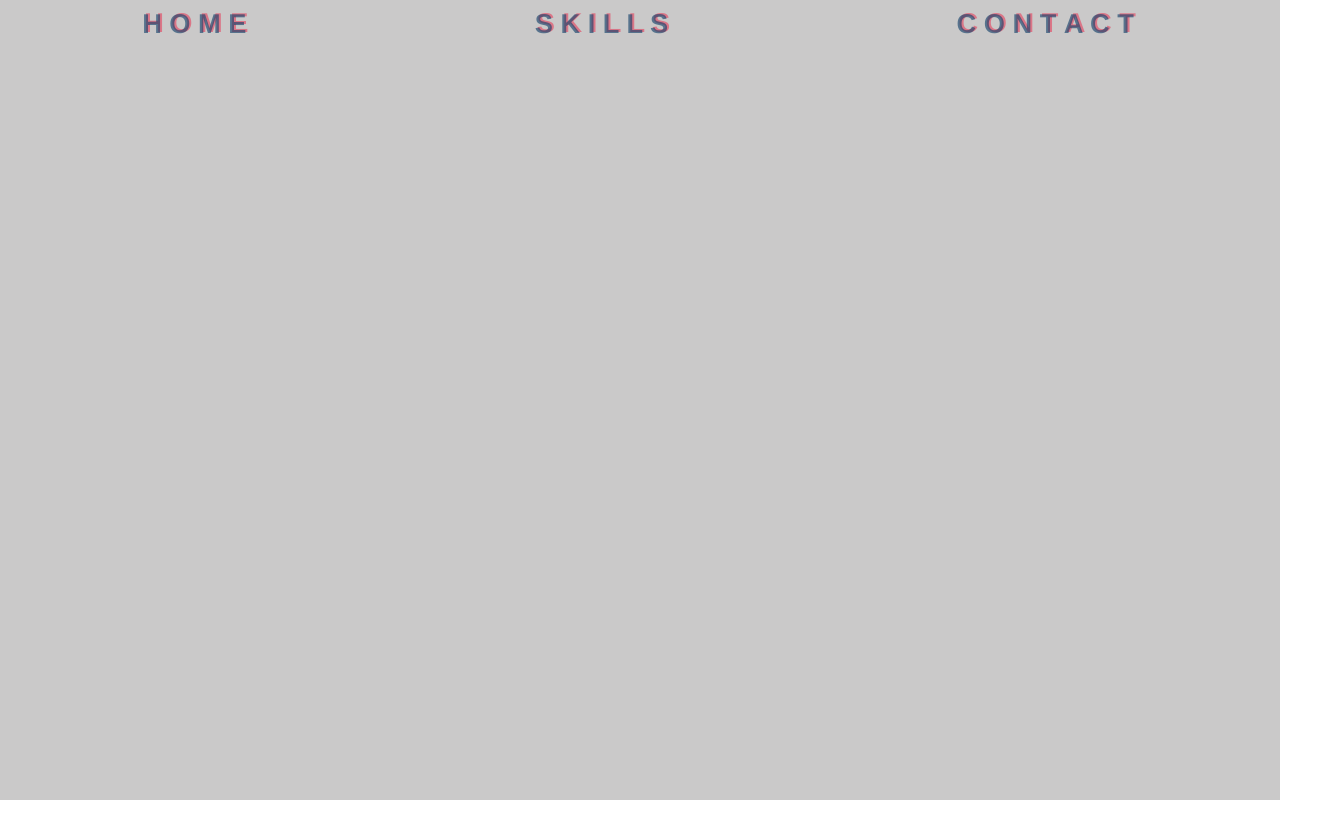
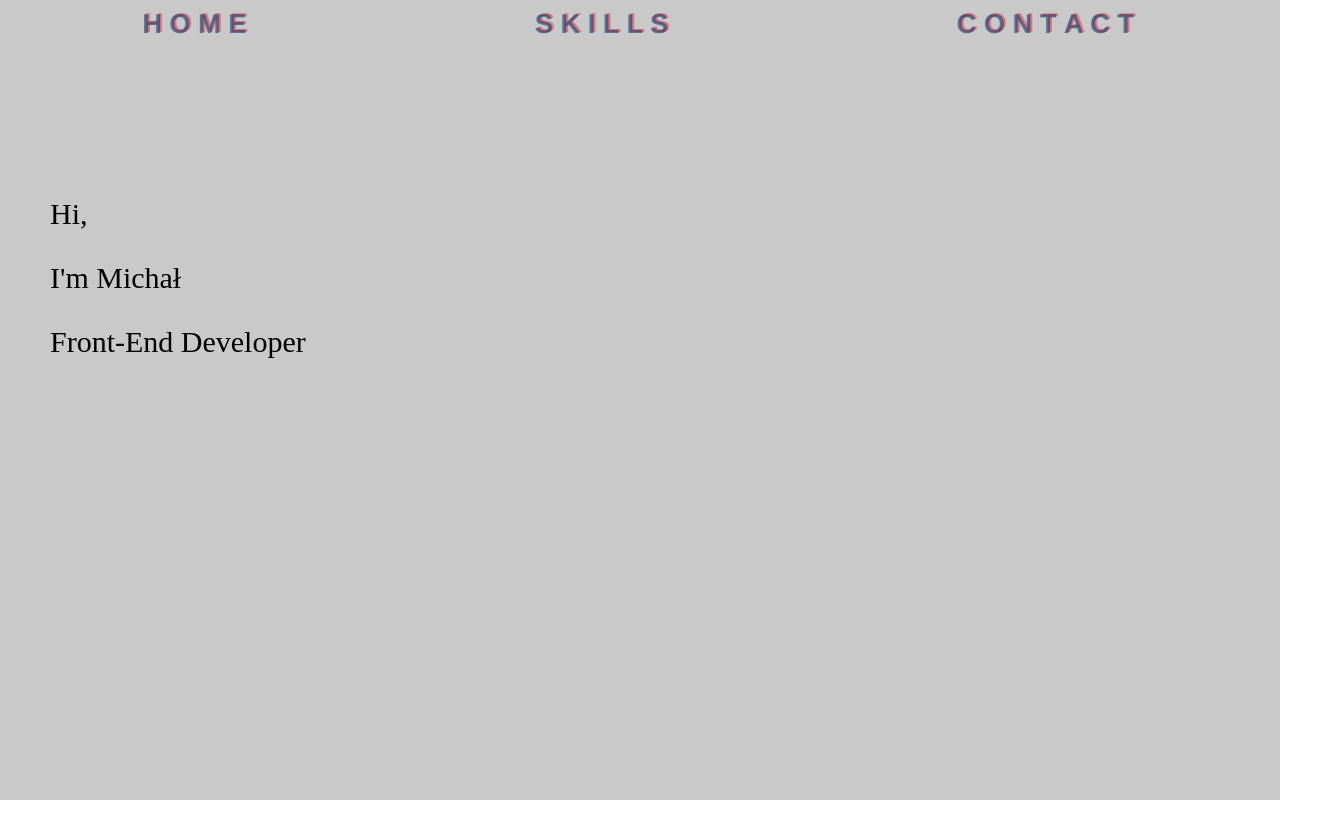
Before and after one commit to MichalCh132/MyWebsite, an Angular app: page /home in a window 1280 px wide. Before the commit this address led to /. Shown: the top 838 px of the page, 1330 px wide, since content can reach past the window. After the commit the page ends 800 px from the top, so only its background shows below. Built offline with nearby package versions, Linux system fonts and the light colour scheme.

Commit message:
modyfikacja pierwszej strony

```diff
--- a/package.json
+++ b/package.json
@@ -24,12 +24,12 @@
     "zone.js": "~0.11.4"
   },
   "devDependencies": {
-    "@angular-devkit/build-angular": "~12.0.0",
+    "@angular-devkit/build-angular": "^12.0.4",
     "@angular/cli": "~12.0.0",
     "@angular/compiler-cli": "~12.0.1",
-    "@types/node": "^12.11.1",
     "@types/jasmine": "~3.6.0",
     "@types/jasminewd2": "~2.0.3",
+    "@types/node": "^12.11.1",
     "codelyzer": "^6.0.0",
     "jasmine-core": "~3.6.0",
     "jasmine-spec-reporter": "~5.0.0",
--- a/src/app/app-routing.module.ts
+++ b/src/app/app-routing.module.ts
@@ -1,7 +1,14 @@
 import { NgModule } from '@angular/core';
 import { Routes, RouterModule } from '@angular/router';
+import { FirstPageComponent } from './components/first-page/first-page.component';
+import { SecondPageComponent } from './components/second-page/second-page.component';
+import { ThirdPageComponent } from './components/third-page/third-page.component';
 
-const routes: Routes = [];
+const routes: Routes = [
+  { path: 'home', component: FirstPageComponent },
+  { path: 'skills', component: SecondPageComponent },
+  { path: 'contact', component: ThirdPageComponent },
+];
 
 @NgModule({
   imports: [RouterModule.forRoot(routes, { relativeLinkResolution: 'legacy' })],
--- a/src/app/app.component.html
+++ b/src/app/app.component.html
@@ -1,4 +1,6 @@
 <div class='layout-app'>
-  <app-header></app-header>
-  <app-first-page></app-first-page>
+  <app-header class='header'></app-header>
+  <div class='content'>
+    <router-outlet ></router-outlet>
+  </div>
 </div>
--- a/src/app/app.component.less
+++ b/src/app/app.component.less
@@ -2,4 +2,13 @@
   background-color: #cac9c9;
   height:100%;
   width:100%;
+  display:flex;
+  flex-direction: column;
+  .content {
+    height: 100%;
+    width: 100%;
+  }
+  .header {
+
+  }
 }
--- a/src/app/components/first-page/first-page.component.html
+++ b/src/app/components/first-page/first-page.component.html
@@ -1,2 +1,7 @@
 <div class='layout-first-page'>
+  <div class='welcome-text'>
+    <p> Hi,</p>
+    <p> I'm Michał</p>
+    <p> Front-End Developer</p>
+  </div>
 </div>
--- a/src/app/components/first-page/first-page.component.less
+++ b/src/app/components/first-page/first-page.component.less
@@ -3,16 +3,17 @@
   height:100%;
   display: grid;
   grid-template-areas:
-  "hi . image ."
-  "hi . image ."
-  "desc desc desc button"
-  "desc desc desc button"
-  "desc desc desc ."
+  ". . image ."
+  "welcome . image ."
+  "welcome desc desc button"
+  ". desc desc button"
+  ". desc desc ."
   ". . . .";
+  padding: 0px 0px 0px 50px;
 
-  .hi{
+  .welcome-text{
     margin-top: 40px;
     font-size: 30px ;
-    grid-area: hi;
+    grid-area: welcome;
   }
 }
--- a/src/app/components/header/header.component.html
+++ b/src/app/components/header/header.component.html
@@ -1,6 +1,6 @@
 <div class='layout-header'>
   <div class='menu'>
-    <app-two-color-button *ngFor='let button of buttons' [params]='button'>
+    <app-two-color-button *ngFor='let button of buttons' [params]='button' [routerLink]='button.routerLink'>
     </app-two-color-button>
   </div>
 </div>
--- a/src/app/components/header/header.component.ts
+++ b/src/app/components/header/header.component.ts
@@ -8,7 +8,10 @@ import { Component, OnInit } from '@angular/core';
 })
 export class HeaderComponent implements OnInit {
 
-  buttons: TwoColorButtonModel[] = [{name: 'HOME', active: false},{name: 'SKILLS', active: false},{name: 'CONTACT', active: false}]
+  buttons: TwoColorButtonModel[] = [
+  {name: 'HOME', active: false, routerLink: 'home'},
+  {name: 'SKILLS', active: false, routerLink: 'skills'},
+  {name: 'CONTACT', active: false, routerLink: 'contact'}]
 
   constructor() {}
 
--- a/src/app/shared/interfaces/two-color-button-model.ts
+++ b/src/app/shared/interfaces/two-color-button-model.ts
@@ -1,4 +1,5 @@
 export interface TwoColorButtonModel {
   name: string;
   active: boolean;
+  routerLink: string;
 }
```
Also changed, not shown: 1 other file (tests, documents, lock files or other folders).
